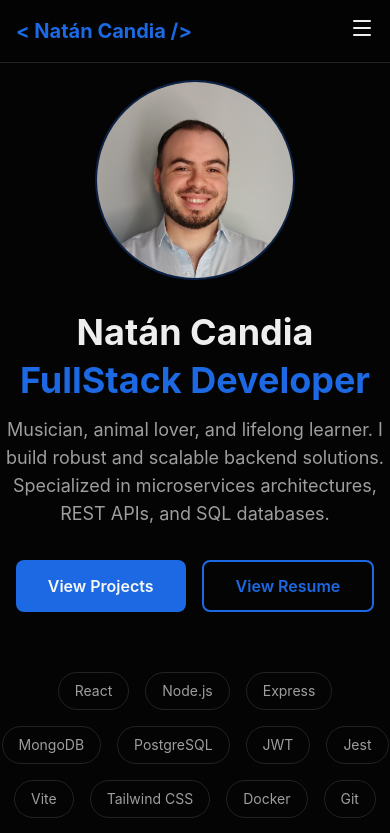
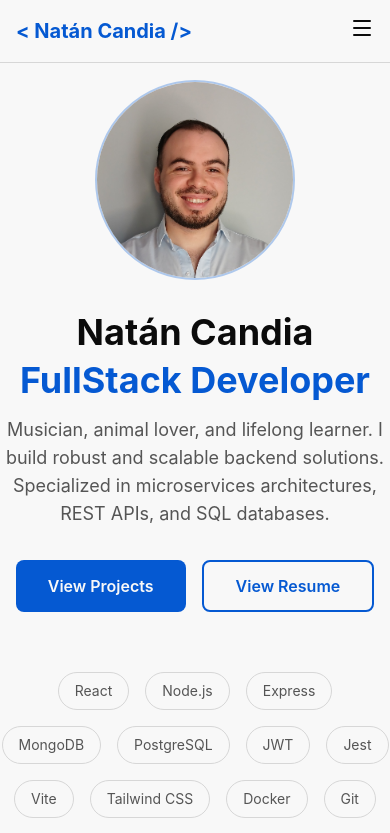
Before and after one commit to candiath/candiath.github.io, a React (Vite) app: page / in a window 390 px wide. Shown: the top 833 px of the page. Built offline with nearby package versions, Linux system fonts and the light colour scheme.

Commit message:
feat: add theme switcher and implement light/dark mode functionality

```diff
--- a/src/components/Navigation.tsx
+++ b/src/components/Navigation.tsx
@@ -5,6 +5,7 @@ import { useTranslation } from "react-i18next"
 import { Menu, X } from "lucide-react"
 import { GetSectionElement } from "../helpers/GetSectionElement.helper";
 import { LanguageSwitch } from "./LanguageSwitch";
+import { ThemeSwitch } from "./ThemeSwitch";
 
 export default function Navigation() {
   const [isOpen, setIsOpen] = useState(false)
@@ -60,6 +61,7 @@ export default function Navigation() {
                 {link.label}
               </button>
             ))}
+            <ThemeSwitch />
             <LanguageSwitch />
           </div>
 
@@ -83,7 +85,8 @@ export default function Navigation() {
                 {link.label}
               </button>
             ))}
-            <div className="mt-4 px-4">
+            <div className="mt-4 px-4 flex gap-2">
+              <ThemeSwitch />
               <LanguageSwitch />
             </div>
           </div>
--- /dev/null
+++ b/src/components/ThemeSwitch.tsx
@@ -0,0 +1,25 @@
+import { useTranslation } from 'react-i18next';
+import { Sun, Moon } from 'lucide-react';
+import { useTheme } from '../hooks/useTheme';
+
+export const ThemeSwitch = () => {
+  const { t } = useTranslation('common');
+  const { theme, toggleTheme } = useTheme();
+
+  return (
+    <button
+      onClick={toggleTheme}
+      className="flex items-center gap-2 px-3 py-2 text-sm font-medium text-foreground hover:text-primary transition-colors rounded-lg hover:bg-card/50"
+      aria-label={`${t('theme')}: ${theme === 'dark' ? t('dark') : t('light')}`}
+      title={`${t('theme')}: ${theme === 'dark' ? t('dark') : t('light')}`}
+    >
+      {theme === 'dark' ? (
+        //TODO
+        <Moon size={20} className="transition-transform hover:rotate-30 duration-500" />
+      ) : (
+        <Sun size={20} className="transition-transform hover:rotate-90 duration-800" />
+      )}
+      <span className="hidden sm:inline">{theme === 'dark' ? t('dark') : t('light')}</span>
+    </button>
+  );
+};
--- /dev/null
+++ b/src/hooks/useTheme.ts
@@ -0,0 +1,34 @@
+import { useEffect, useState } from 'react';
+
+type Theme = 'light' | 'dark';
+
+export const useTheme = () => {
+  const [theme, setTheme] = useState<Theme>(() => {
+    const savedTheme = localStorage.getItem('theme') as Theme | null;
+    if (savedTheme) return savedTheme;
+
+    if (window.matchMedia('(prefers-color-scheme: dark)').matches) {
+      return 'dark';
+    }
+
+    return 'light';
+  });
+
+  useEffect(() => {
+    const root = document.documentElement;
+
+    if (theme === 'dark') {
+      root.classList.add('dark');
+    } else {
+      root.classList.remove('dark');
+    }
+
+    localStorage.setItem('theme', theme);
+  }, [theme]);
+
+  const toggleTheme = () => {
+    setTheme((prevTheme) => (prevTheme === 'light' ? 'dark' : 'light'));
+  };
+
+  return { theme, toggleTheme };
+};
--- a/src/i18n/locales/en/common.json
+++ b/src/i18n/locales/en/common.json
@@ -1,4 +1,7 @@
 {
   "noPreview": "Preview could not be loaded",
-  "viewExternal": "View on external site"
+  "viewExternal": "View on external site",
+  "theme": "Theme",
+  "light": "Light",
+  "dark": "Dark"
 }
--- a/src/i18n/locales/es/common.json
+++ b/src/i18n/locales/es/common.json
@@ -1,4 +1,7 @@
 {
   "noPreview": "No se ha podido cargar la previsualización",
-  "viewExternal": "Ver en sitio externo"
+  "viewExternal": "Ver en sitio externo",
+  "theme": "Tema",
+  "light": "Claro",
+  "dark": "Oscuro"
 }
--- a/src/index.css
+++ b/src/index.css
@@ -4,18 +4,18 @@
 @custom-variant dark (&:is(.dark *));
 
 :root {
-  /* <CHANGE> Dark theme with blue accent for backend portfolio */
+  /* <CHANGE> Light theme with blue accent for backend portfolio */
   /* Used variables */
-  --background: oklch(0.11 0 0);
-  --foreground: oklch(0.95 0 0);
-  --card: oklch(0.15 0 0);
-  --border: oklch(0.25 0 0);
-  --primary: oklch(0.55 0.2 260);
+  --background: oklch(0.98 0 0);
+  --foreground: oklch(0.15 0 0);
+  --card: oklch(1 0 0);
+  --border: oklch(0.88 0 0);
+  --primary: oklch(0.5 0.2 260);
   --primary-foreground: oklch(0.98 0 0);
-  --muted: oklch(0.2 0 0);
-  --muted-foreground: oklch(0.7 0 0);
-  --accent: oklch(0.6 0.22 260);
-  --ring: oklch(0.55 0.2 260);
+  --muted: oklch(0.94 0 0);
+  --muted-foreground: oklch(0.45 0 0);
+  --accent: oklch(0.55 0.22 260);
+  --ring: oklch(0.5 0.2 260);
 
 
 
--- a/src/main.tsx
+++ b/src/main.tsx
@@ -3,6 +3,19 @@ import { createRoot } from 'react-dom/client'
 import './index.css'
 import './i18n/config'
 import App from './App.tsx'
+
+const initializeTheme = () => {
+  const savedTheme = localStorage.getItem('theme');
+
+  if (savedTheme) {
+    document.documentElement.classList.toggle('dark', savedTheme === 'dark');
+  } else {
+    const prefersDark = window.matchMedia('(prefers-color-scheme: dark)').matches;
+    document.documentElement.classList.toggle('dark', prefersDark);
+  }
+};
+
+initializeTheme();
 
 // Ocultar spinner cuando React se monta
 const loadingScreen = document.getElementById('loading-screen');
```
